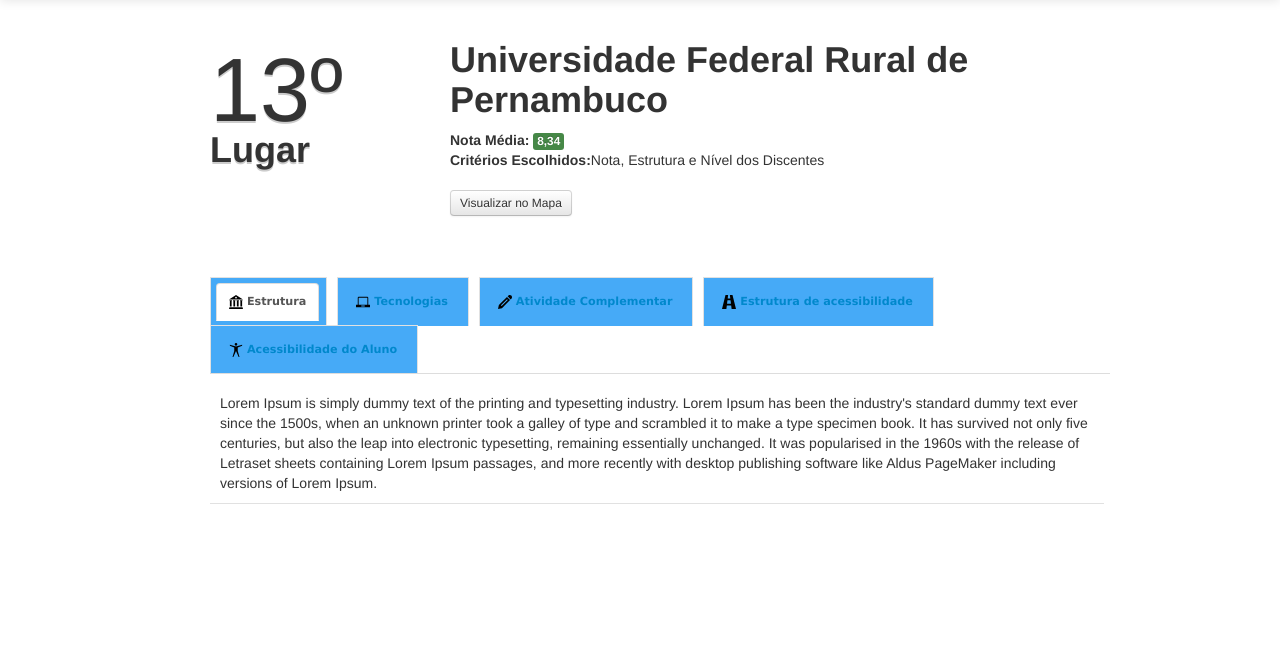
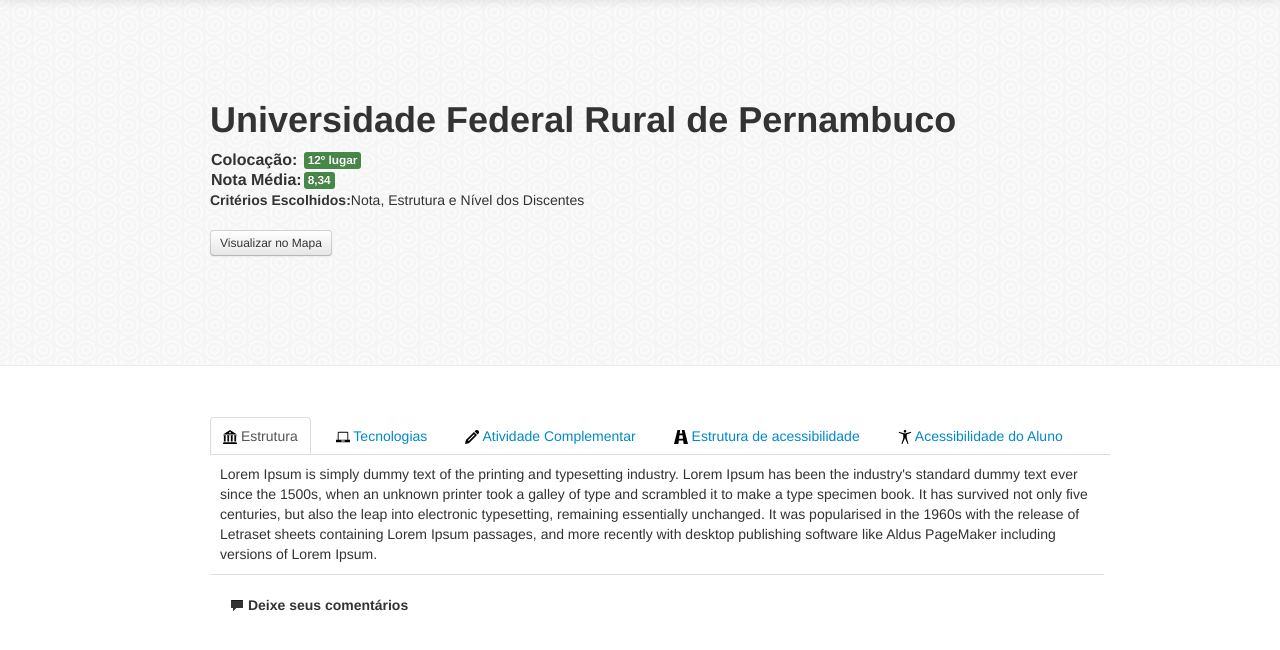
Before and after one commit to rodrigolinsbr/Inculcar, a PHP site: page /NewMVC/ in a window 1280 px wide. Shown: the part 40-690 px from the top of the page. Run offline with PHP 8.4, Linux system fonts and the light colour scheme; a stand-in replaces the project's code that opens the database connection; some libraries are stand-ins or nearby versions.

Commit message:
add faceplugin

```diff
--- a/css/style.css
+++ b/css/style.css
@@ -10,6 +10,7 @@
       .container_line{
       	padding-bottom: 30px;
       	width: 100%;
+        min-height: 335px;
       	/*background-color: #FFFCF1;*/
         background-image: url("../imagens/dimension/dimension.png");
 
@@ -17,6 +18,7 @@
       	border-bottom: 1px solid #ececec;
 
       }
+
        .container_line2{
         padding-bottom: 30px;
         width: 100%;
@@ -75,13 +77,50 @@
 
     .colocacao{
       font-size: 90px;
-      vertical-align: middle;
-      text-shadow: 0 2px 0 #ccc;
+
 
     }
     .tabs{
       padding-top: 50px;
     }
     .infobase{
-      padding-top: 30px;
+      padding-top: 90px;
     }
+
+    /*Abas*/
+
+
+
+  .tabContainer{
+    margin:0px 0;
+    width:900px;
+  }
+  .tabContainer .digiTabs{
+    list-style:none;
+    display:block;
+    overflow:hidden;
+    margin:0;
+    padding:0px;
+    position:relative;
+    top:1px;}
+  .tabContainer .digiTabs li{
+    float:left;
+    padding:0px!important;
+    cursor:pointer;
+    border-bottom:none;
+    margin-right:10px;
+   /* font-family:verdana;
+    font-size:.8em;*/
+    /*font-weight:bold;*/
+    color:#fff;}
+  .tabContainer .digiTabs .active{
+    background-color:#fff;
+    color:#393939;}
+  #tabContent{
+    padding:10px;
+    background-color:#fff;
+    overflow:hidden;
+    float:left;
+    margin-bottom:10px;
+    border-bottom: 1px solid #E1E1E1;
+    width:93%;}
--- a/return.php
+++ b/return.php
@@ -1,19 +1,27 @@
 
+    <div class="container_line">
       <div class="container-narrow">
 
-         <div class="span3 colocacao ">
-            <br><br><br><br>
-            13º
-            <br><br>
-            <h1>Lugar</h1>
-         </div>
 
-         <div class="span7 infobase">
+
+         <div class="span12 infobase">
             <h1>Universidade Federal Rural de Pernambuco</h1>
-            <b>Nota Média:</b> <span class="label label-success">8,34</span><br>
+            <table>
+              <tr>
+                <td><b>Colocação:</b></td>
+                <td><span class="label label-success">12º lugar</span><br></td>
+              </tr>
+              <tr>
+                <td><b>Nota Média:</b></td>
+                <td><span class="label label-success">8,34</span><br></td>
+              </tr>
+            </table>
+
+
             <b>Critérios Escolhidos:</b>Nota, Estrutura e Nível dos Discentes<br><br>
             <button class="btn btn-small  mapa">Visualizar no Mapa</button>
 
+         </div>
       </div>
 </div>
 
@@ -42,42 +50,32 @@
         //x.innerHTML="Latitude: " + position.coords.latitude +
         //"<br>Longitude: " + position.coords.longitude;
           }
-
-
-
             window.addEventListener("load",getLocation,true);
 
         </script>
    </div>
- <div class="span12 tabs ">
+ <div class="span12 tabs">
     <div class="tabContainer" >
         <ul class="nav nav-tabs digiTabs" id="sidebarTabs">
-  <li class="active" id="tab1">
-    <a href="#"><img src="imagens/library.svg" onerror="this.src='library.png'">  Estrutura</a>
-  </li>
+          <li class="active" id="tab1" onclick="tabs(this);"><a href="#"><img src="imagens/library.svg" onerror="this.src='library.png'">  Estrutura</a></li>
           <li id="tab2" onclick="tabs(this);"><a href="#"><img src="imagens/laptop.svg" onerror="this.src='laptop.png'">  Tecnologias</a></li>
           <li id="tab3" onclick="tabs(this);"><a href="#"><img src="imagens/pencil.svg" onerror="this.src='pencil.png'">  Atividade Complementar</a></li>
           <li id="tab4" onclick="tabs(this);"><a href="#"><img src="imagens/road.svg" onerror="this.src='road.png'">  Estrutura de acessibilidade</a></li>
           <li id="tab5" onclick="tabs(this);"><a href="#"><img src="imagens/accessibility.svg" onerror="this.src='accessibility.png'">  Acessibilidade do Aluno</a></li>
-
         </ul>
     </div>
- <div id="tabContent">Lorem Ipsum is simply dummy text of the printing and typesetting industry. Lorem Ipsum has been the industry's standard dummy text ever since the 1500s, when an unknown printer took a galley of type and scrambled it to make a type specimen book. It has survived not only five centuries, but also the leap into electronic typesetting, remaining essentially unchanged. It was popularised in the 1960s with the release of Letraset sheets containing Lorem Ipsum passages, and more recently with desktop publishing software like Aldus PageMaker including versions of Lorem Ipsum.</div>
+ <div id="tabContent" >
+  Lorem Ipsum is simply dummy text of the printing and typesetting industry. Lorem Ipsum has been the industry's standard dummy text ever since the 1500s, when an unknown printer took a galley of type and scrambled it to make a type specimen book. It has survived not only five centuries, but also the leap into electronic typesetting, remaining essentially unchanged. It was popularised in the 1960s with the release of Letraset sheets containing Lorem Ipsum passages, and more recently with desktop publishing software like Aldus PageMaker including versions of Lorem Ipsum.
 </div>
 
-<div id="tab1Content" style="display:none;">Lorem Ipsum is simply dummy text of the printing and typesetting industry. Lorem Ipsum has been the industry's standard dummy text ever since the 1500s, when an unknown printer took a galley of type and scrambled it to make a type specimen book. It has survived not only five centuries, but also the leap into electronic typesetting, remaining essentially unchanged. It was popularised in the 1960s with the release of Letraset sheets containing Lorem Ipsum passages, and more recently with desktop publishing software like Aldus PageMaker including versions of Lorem Ipsum(Rodrigo).</div>
+ <div id="tab1Content" style="display:none;">
+  kkkkkLorem Ipsum is simply dummy text of the printing and typesetting industry. Lorem Ipsum has been the industry's standard dummy text ever since the 1500s, when an unknown printer took a galley of type and scrambled it to make a type specimen book. It has survived not only five centuries, but also the leap into electronic typesetting, remaining essentially unchanged. It was popularised in the 1960s with the release of Letraset sheets containing Lorem Ipsum passages, and more recently with desktop publishing software like Aldus PageMaker including versions of Lorem Ipsum(Rodrigo).
+</div>
 <div id="tab2Content" style="display:none;"><img src="http://www.digimantra.com/digimantra_ad_125_125.png" alt="digimantra logo" /></div>
 <div id="tab3Content" style="display:none;">The standard chunk of Lorem Ipsum used since the 1500s is reproduced below for those interested. Sections 1.10.32 and 1.10.33 from "de Finibus Bonorum et Malorum" by Cicero are also reproduced in their exact original form, accompanied by English versions from the 1914 translation by H. Rackham.</div>
 <div id="tab4Content" style="display:none;">teste</div>
+<div id="tab5Content" style="display:none;">teste 5</div>
 
-
-<style>
-  .tabContainer{margin:10px 0;width:900px;}
-  .tabContainer .digiTabs{list-style:none;display:block;overflow:hidden;margin:0;padding:0px;position:relative;top:1px;}
-  .tabContainer .digiTabs li{float:left;background-color:#46AAF7;border:1px solid #e1e1e1;padding:5px!important;cursor:pointer;border-bottom:none;margin-right:10px;font-family:verdana;font-size:.8em;font-weight:bold;color:#fff;}
-  .tabContainer .digiTabs .selected{background-color:#fff;color:#393939;}
-  #tabContent{padding:10px;background-color:#fff;overflow:hidden;float:left;margin-bottom:10px;border-bottom: 1px solid #E1E1E1;width:93%;}
-</style>
 <script type="text/javascript">
   function tabs(x)
   {
@@ -87,7 +85,8 @@
     {
       lis[i].className=""; //removes the classname from all the LI
     }
-    x.className="selected"; //the clicked tab gets the classname selected
+    //x.className="selected"; //the clicked tab gets the classname selected
+    x.className="active"; //the clicked tab gets the classname selected
     var res=document.getElementById("tabContent");  //the resource for the main tabContent
     var tab=x.id;
     switch(tab) //this switch case replaces the tabContent
@@ -105,6 +104,9 @@
         case "tab4":
         res.innerHTML=document.getElementById("tab4Content").innerHTML;
         break;
+         case "tab5":
+        res.innerHTML=document.getElementById("tab5Content").innerHTML;
+        break;
       default:
         res.innerHTML=document.getElementById("tab1Content").innerHTML;
         break;
@@ -113,18 +115,19 @@
   }
 
 </script>
+<div class="span12">
+  <h5> <i class="icon-comment"></i> Deixe seus comentários</h5>
+</div>
+<div id="fb-root"></div>
+<script>(function(d, s, id) {
+  var js, fjs = d.getElementsByTagName(s)[0];
+  if (d.getElementById(id)) return;
+  js = d.createElement(s); js.id = id;
+  js.src = "//connect.facebook.net/pt_BR/all.js#xfbml=1&appId=486740444739277";
+  fjs.parentNode.insertBefore(js, fjs);
+}(document, 'script', 'facebook-jssdk'));</script>
+<div class="fb-comments" data-href="http://example.com/comments/index.php?id=2" width="900" data-numposts="5" data-colorscheme="light"></div>
+</div>
+
 
 </div>
-
-<!--
-
-<div class="tabContainer" >
-  <ul class="digiTabs" id="sidebarTabs">
-    <li  id="tab1" class="selected"  onclick="tabs(this);">Saúde da Familia</li>
-    <li id="tab2" onclick="tabs(this);">Tab 2</li>
-    <li id="tab3"  onclick="tabs(this);">Tab 3</li>
-    <li id="tab4"  onclick="tabs(this);">Tab 4</li>
-  </ul>
- -->
-
-</div>
```
Also changed, not shown: untitled.html (added, +68 -0 lines). Lines whose indentation alone changed are shown as unchanged.
